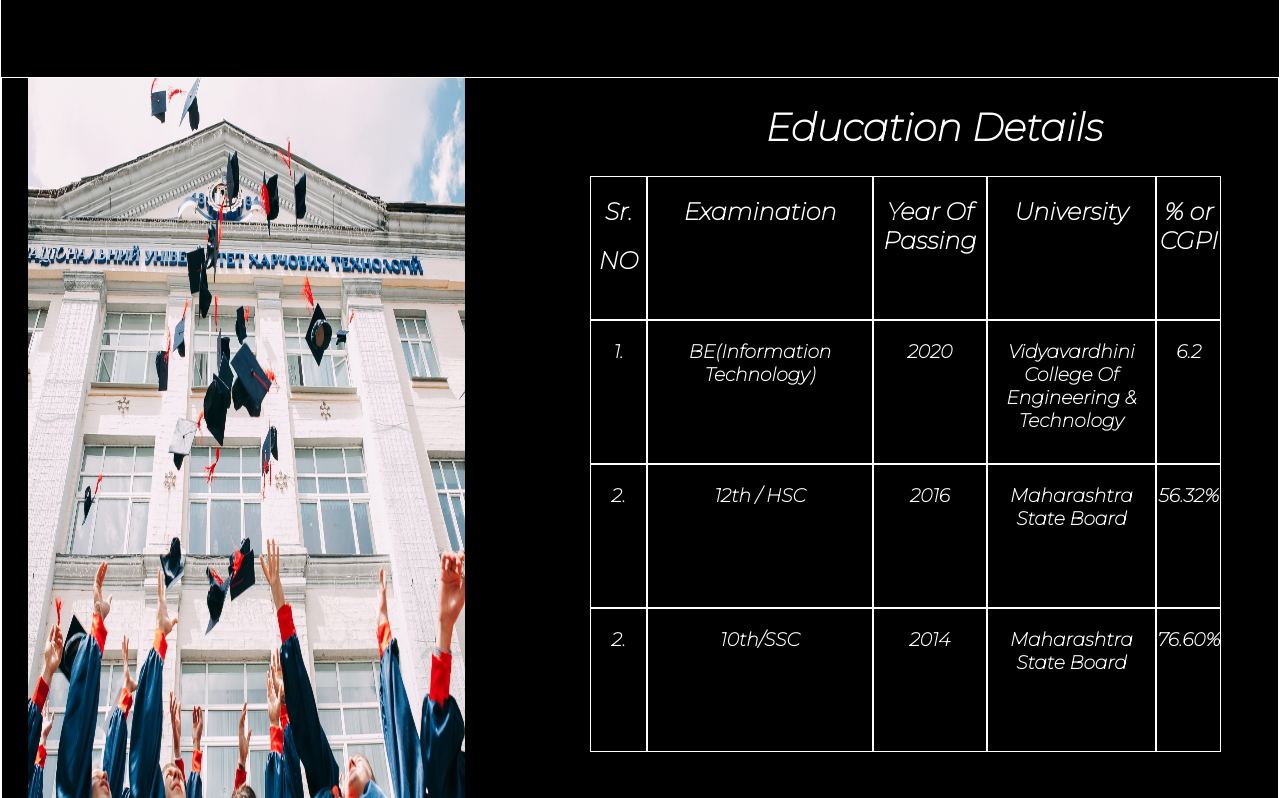
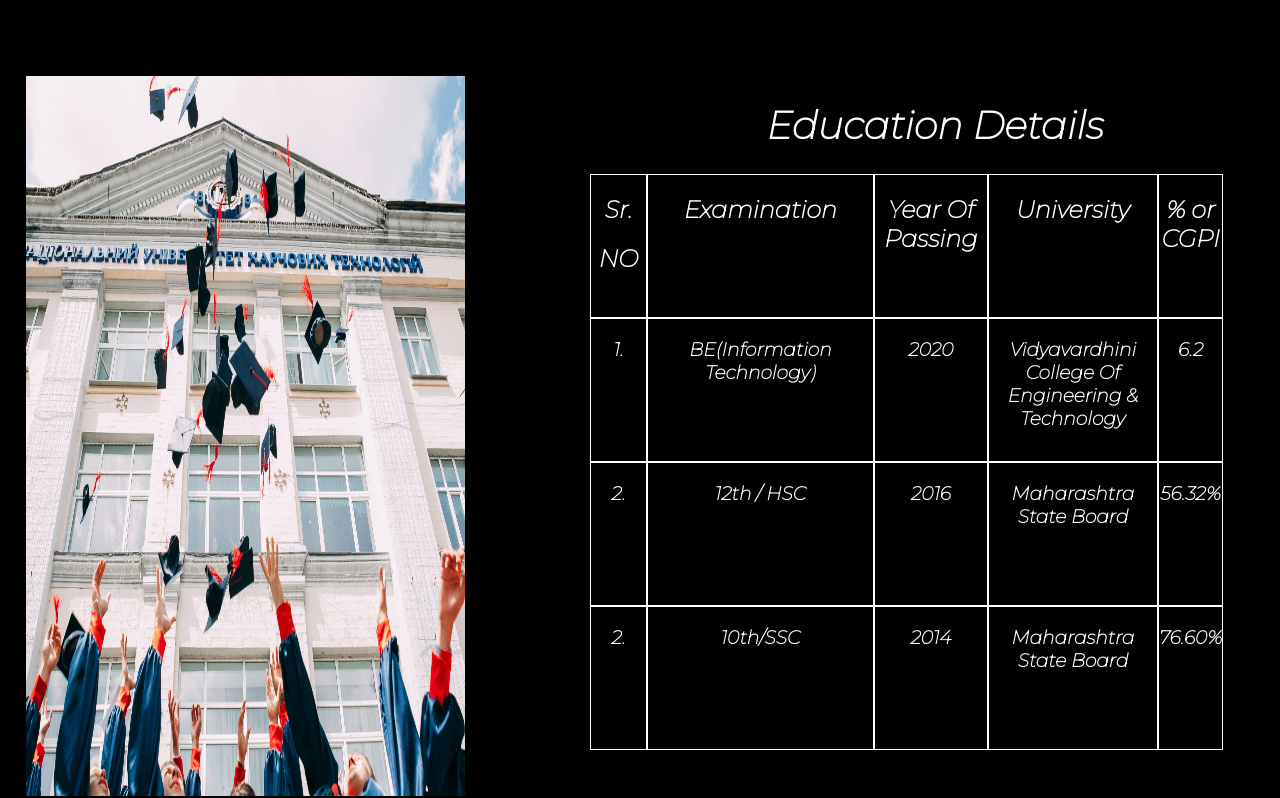
Before and after one commit to umeshmore45/Portfolio-basic, a plain HTML site: page index.html in a window 1280 px wide. Shown: the part 1299-2097 px from the top of the page. Drawn offline with Linux system fonts and the light colour scheme.

Commit message:
remove border

```diff
--- a/index.html
+++ b/index.html
@@ -49,7 +49,7 @@
       </div>
     </header>
 
-    <main class="content border">
+    <main class="content">
       <div class="main-content">
         <div class="main-text-container" id="career">
           <dl>
@@ -72,7 +72,7 @@
           <img src="./Img/aside.jpg" title="Aside img" class="aside-img" />
         </div>
       </div>
-      <div class="main-content2 border" id="education">
+      <div class="main-content2" id="education">
         <div class="aside-right">
           <img
             src="./Img/vasily-koloda-8CqDvPuo_kI-unsplash.jpg"
```
